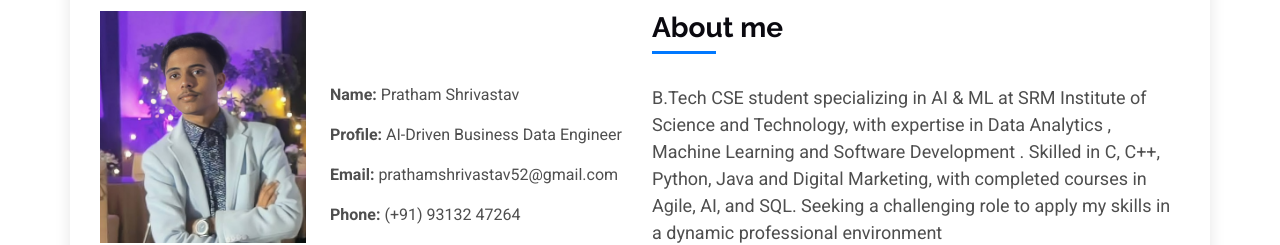
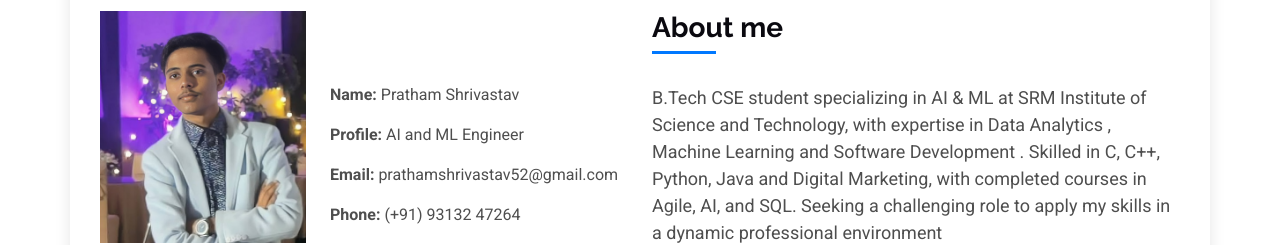
Before and after one commit to coutprat/Portfolio, a plain HTML site: page index.html in a window 1280 px wide. Shown: the part 880-1125 px from the top of the page. Drawn offline with Linux system fonts and the light colour scheme.

Commit message:
Update index.html

```diff
--- a/index.html
+++ b/index.html
@@ -82,7 +82,7 @@
                 <br>
                 <br>
                 <p><strong>Name: </strong> <span>Pratham Shrivastav</span></p>
-                <p><strong>Profile: </strong> <span>AI-Driven Business Data Engineer</span></p>
+                <p><strong>Profile: </strong> <span>AI and ML Engineer</span></p>
                 <p><strong>Email: </strong> <span>prathamshrivastav52@gmail.com</span></p>
                 <p><strong>Phone: </strong> <span>(+91) 93132 47264</span></p>
               </div>
```
